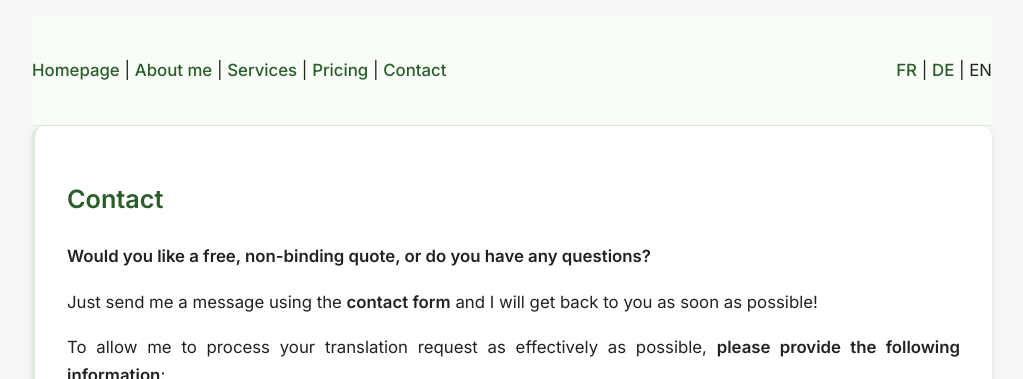
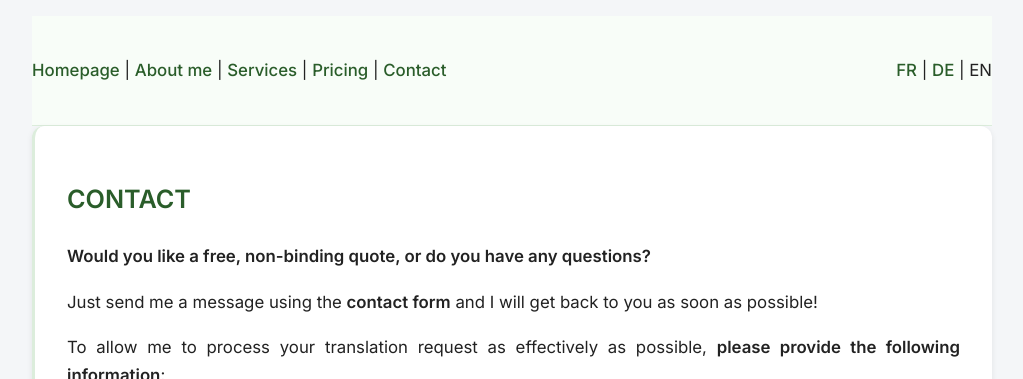
Before and after one commit to nneuhoff/traduction-translation-uebersetzung, a Jekyll site: the page built from en/contact.md, in a window 1280 px wide. Shown: the top 379 px of the page, without its empty margins (128-1151 px from the left). Built offline with Jekyll 4.4.1, drawn with Linux system fonts in a browser that asks for light colours.

```diff
--- a/en/contact.md
+++ b/en/contact.md
@@ -4,7 +4,7 @@ title: "Contact"
 lang: en
 ---
 
-## Contact
+## CONTACT
 
 **Would you like a free, non-binding quote, or do you have any questions?**
 
```
